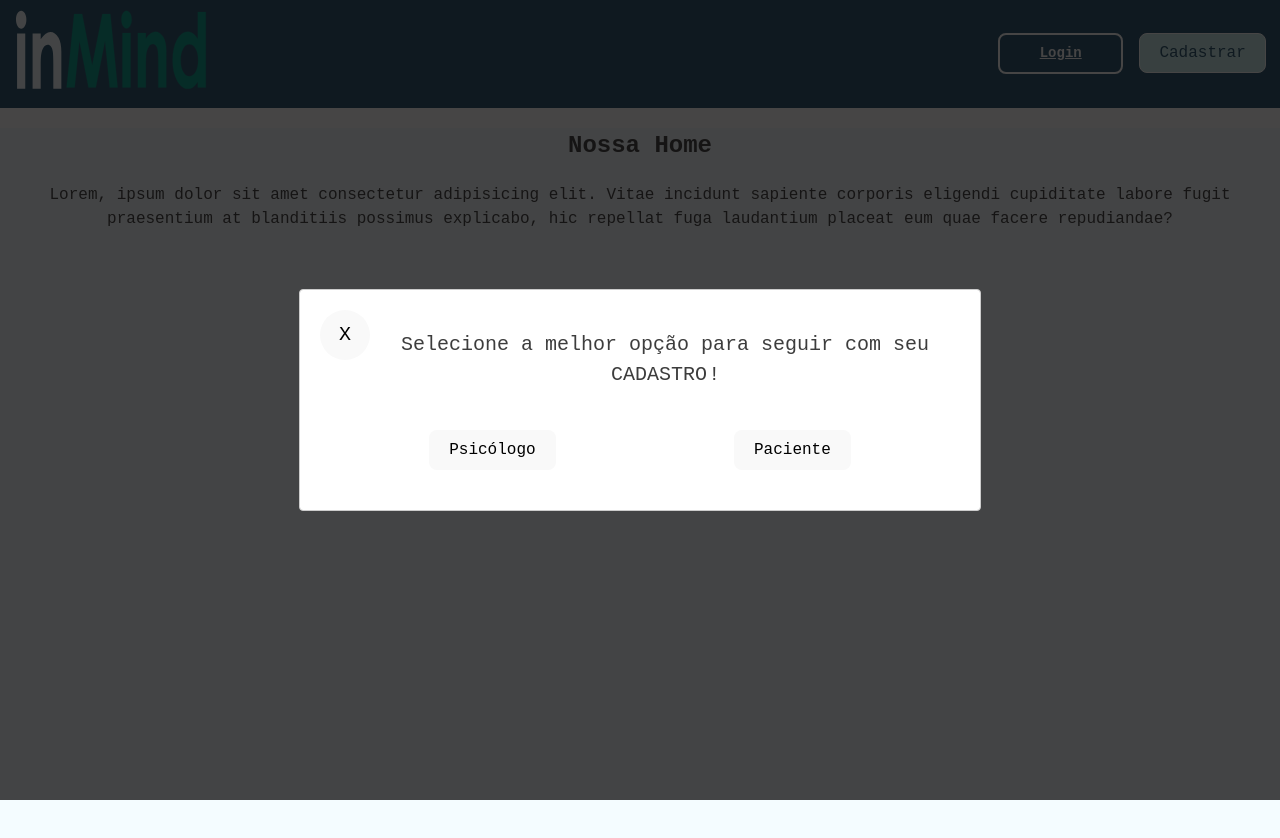
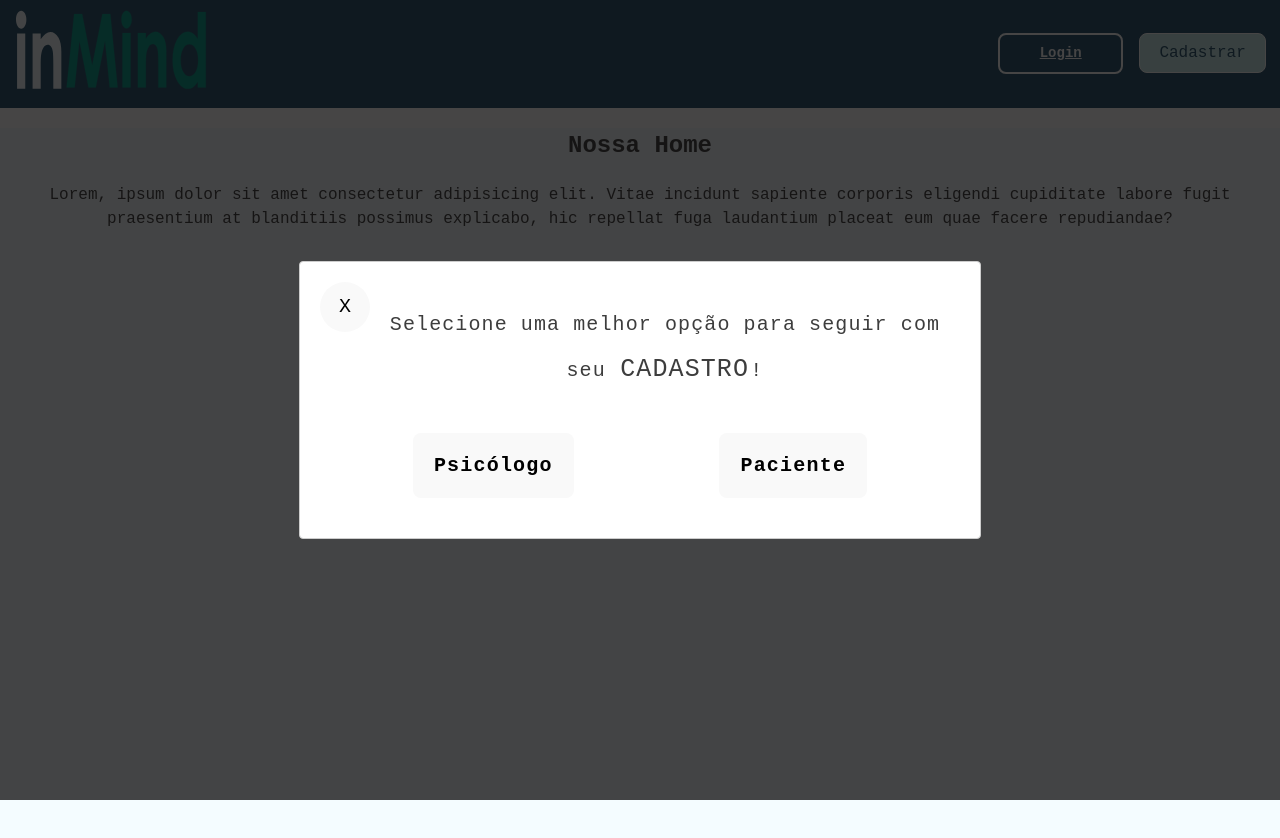
Before and after one commit to EuGenio00/inMind-Front, a React (Vite) app: page /home in a window 1280 px wide. Both pictures are taken after a click on the button "Cadastrar". Shown: the top 838 px of the page. Built offline with nearby package versions, Linux system fonts and the light colour scheme.

Commit message:
popup estilizado 100%

```diff
--- a/src/Components/Pop-up/PopUp.css
+++ b/src/Components/Pop-up/PopUp.css
@@ -1,3 +1,4 @@
+
 
 .botao-popUp button {
   border: 1px solid #fff;
@@ -7,6 +8,16 @@
 
 .botao-popUp button:hover{
   color: #fff;
+}
+
+.popup-content button {
+  font-weight: 500;
+}
+
+.popup-content button:hover{
+  border-color: #24506b;
+  background-color: #c8edeb;
+  color: #000;
 }
 
 .ReactModal__Overlay--after-open{
@@ -29,21 +40,26 @@
 
 .ReactModal__Content{
   inset: unset !important;
+  padding: 25px;
+  border-radius: 30px;
 }
 
 .firstItem-popUp{
   display: flex;
   justify-content: space-between;
-  /* align-items: center; */
   flex-direction: row-reverse;
 }
 
 .firstItem-popUp p{
+  line-height: 45px;
+  letter-spacing: 1.1px;
   font-size: 20px;
   text-align: center;
 }
 
 .firstItem-popUp p span{
+  font-size: 25px;
+  font-weight: 500;
   margin: 0 1.3px;
 }
 
@@ -54,7 +70,6 @@
   display: flex;
   justify-content: center;
   font-size: 20px;
-  /* margin: 0 10px auto; */
   border-radius: 100%;
 }
 
@@ -63,3 +78,22 @@
   justify-content: space-around;
   padding: 20px;
 }
+
+.secoundItem-popUp button {
+  padding: 20px;
+  font-size: 20px;
+  letter-spacing: 1.2px;
+  font-weight: 600;
+}
+
+/* .popup-content button{
+  border-color: #24506b;
+  background-color: #c8edeb;
+  color: #000;
+}
+
+.popup-content button:hover{
+  border-color: #24506b;
+  background-color: #000;
+  color: #fff;
+} */
--- a/src/Components/Pop-up/PopUp.jsx
+++ b/src/Components/Pop-up/PopUp.jsx
@@ -35,8 +35,8 @@ const PopUp = () => {
         <div className="popup-content">
           <div className="firstItem-popUp">
             <p>
-              Selecione a melhor opção para seguir com seu <span>CADASTRO</span>
-              !
+              Selecione uma melhor opção para seguir com seu{" "}
+              <span>CADASTRO</span>!
             </p>
             <button onClick={handleCloseModal}>X</button>
           </div>
```
